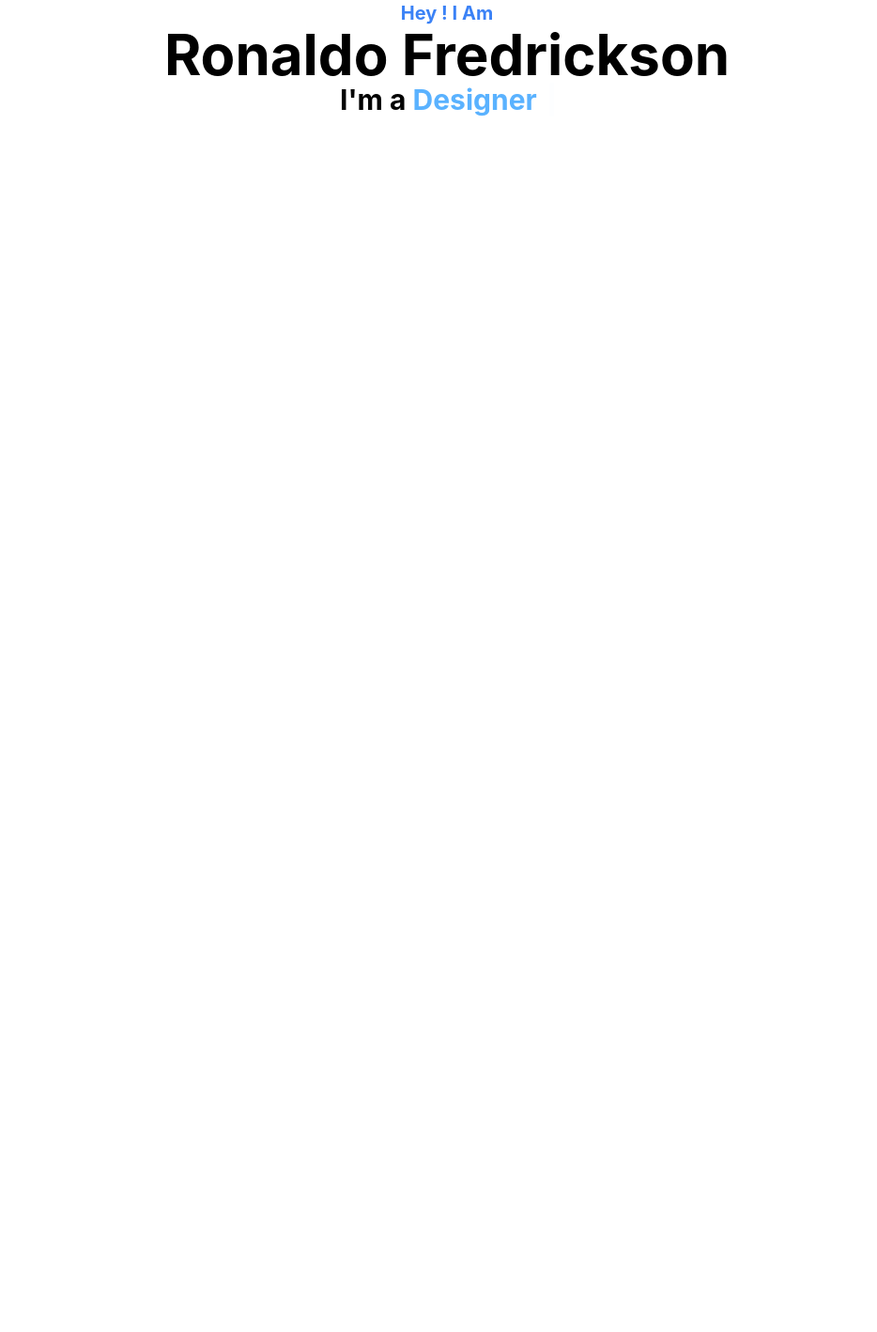
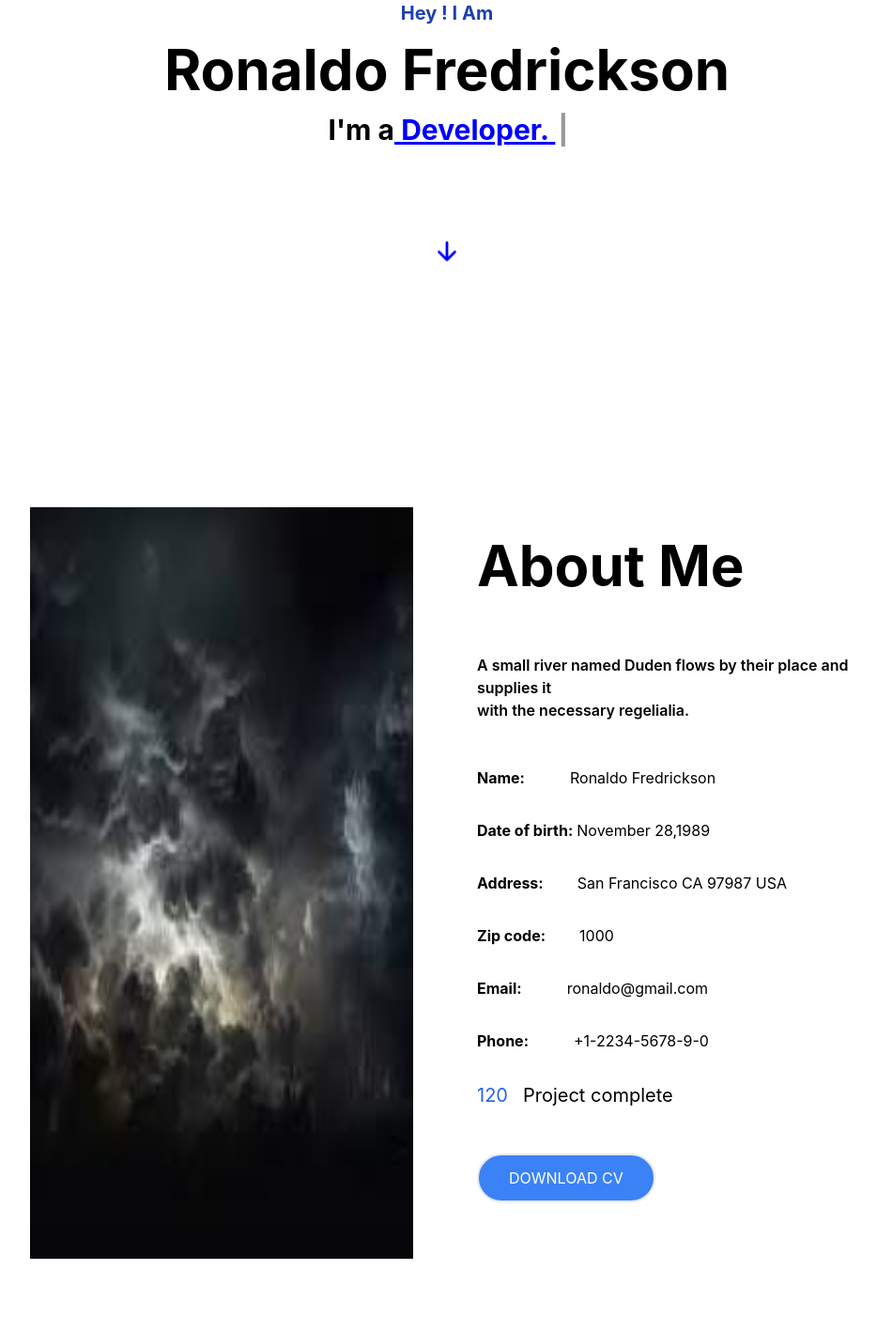
Before and after one commit to likhittha/firstproject, a React (Create React App) app: page /portfolio in a window 1280 px wide. Shown: the part 260-1678 px from the top of the page at 94% size, without its empty margins (164-1098 px from the left). Before the commit the page ends 800 px from the top, so only its background shows below. Built offline with nearby package versions, Linux system fonts and the light colour scheme.

Commit message:
new update
new update

```diff
--- /dev/null
+++ b/src/Screens/Portfolio/Fileone.css
@@ -0,0 +1,51 @@
+.nav-item {
+    position: relative;
+    transition: all 0.3s ease-in-out;
+  }
+
+  .nav-item::after {
+    content: '';
+    position: absolute;
+    left: 50%; /* Start from the center */
+    bottom: -2px; /* Adjust this value to your liking */
+    width: 0;
+    height: 2px;
+    background-color: #5AB2FF; /* Underline color */
+    transition: none; /* Remove transition */
+  }
+
+  .nav-item:hover::after {
+    animation: expandUnderline 0.3s ease-in-out forwards;
+  }
+
+  @keyframes expandUnderline {
+    0% {
+      width: 0;
+      left: 50%; /* Start from the center */
+    }
+    50% {
+      width: 100%; /* Expand to the right */
+      left: 0; /* Move to the left edge */
+    }
+    100% {
+      width: 100%; /* Maintain width */
+      left: 0; /* Stay at the left edge */
+    }
+  }
+
+
+
+
+  .animated-icon {
+    animation: slideDown 3s linear infinite;
+
+  }
+
+  @keyframes slideDown {
+    0% {
+      transform: translateY(-100%); /* Start position: off the top */
+    }
+    100% {
+      transform: translateY(100%); /* End position: off the bottom */
+    }
+  }
--- a/src/Screens/Portfolio/Fileone.js
+++ b/src/Screens/Portfolio/Fileone.js
@@ -1,11 +1,19 @@
 import { Link } from "react-router-dom";
 import { useTypewriter, Cursor } from "react-simple-typewriter";
+import { IoArrowDown } from "react-icons/io5";
+import { FaMicrosoft } from "react-icons/fa6";
+import { TiVendorAndroid } from "react-icons/ti";
+import { FaJava } from "react-icons/fa6";
+import { FaGoogle } from "react-icons/fa";
+import { SiAdobe } from "react-icons/si";
+import "./Fileone.css"
+import cloud from "./cloud1.jpg"
 export const Fileone = () => {
   const [text] = useTypewriter({
-    words: ["Developer", "Designer", "Freelancer"],
+    words: [ "Web Designer.", "Developer.", "Photographer." , "Marketer." , "Blogger." ],
     loop: {},
     typeSpeed: 100,
-    deleteSpeed: 80,
+    deleteSpeed: 50,
   });
 
   return (
@@ -13,7 +21,7 @@ export const Fileone = () => {
       <div className="bg-white h-[100vh]">
         <div className="flex p-8 justify-between items-center px-60 ">
           <div className=" flex justify-center items-center cursor-pointer ">
-            <p className="text-3xl text-white bg-blue-500 rounded-full font-bold justify-center items-center flex h-9 w-9 ">
+            <p className="text-3xl text-white bg-blue-800 rounded-full font-bold justify-center items-center flex h-9 w-9 ">
               {" "}
               R
             </p>
@@ -21,46 +29,102 @@ export const Fileone = () => {
           </div>
 
           <nav className="">
-            <ul className="flex gap-9   ">
-              <li className="hover:underline decoration-blue-500 decoration-2 ">
+          <ul className="flex gap-9">
+              <li className="nav-item">
                 <Link to="/">Home</Link>
               </li>
-              <li className="hover:underline decoration-blue-500 decoration-2">
+              <li className="nav-item">
                 <Link to="/about">About</Link>
               </li>
-              <li className="hover:underline  decoration-blue-500 decoration-2">
+              <li className="nav-item">
                 <Link to="/resume">Resume</Link>
               </li>
-              <li className="hover:underline  decoration-blue-500 decoration-2">
+              <li className="nav-item">
                 <Link to="/services">Services</Link>
               </li>
-              <li className="hover:underline  decoration-blue-500 decoration-2">
+              <li className="nav-item">
                 <Link to="/project">Project</Link>
               </li>
-              <li className="hover:underline  decoration-blue-500 decoration-2">
+              <li className="nav-item">
                 <Link to="/my blog">My blog</Link>
               </li>
-              <li className="hover:underline  decoration-blue-500 decoration-2">
+              <li className="nav-item">
                 <Link to="/contact">Contact</Link>
               </li>
             </ul>
+
           </nav>
         </div>
         <div className="justify-around flex flex-col items-center p-40">
-          <p className="text-blue-500 text-xl font-bold ">Hey ! I Am</p>
-          <p className="text-6xl font-bold ">Ronaldo Fredrickson </p>
+          <p className="text-blue-800 text-xl font-bold ">Hey ! I Am</p>
+          <p className="text-6xl font-bold p-4 ">Ronaldo Fredrickson </p>
           <p className="text-3xl font-bold ">
             I'm a
-            <span style={{ fontWeight: "bold", color: "#5AB2FF" }}>
+            <  span style={{ fontWeight: "bold",text: "4xl" , color: "blue",  textDecoration:"underline"  }}>
               {" "}
               {text}{" "}
             </span>
             <span>
-              <Cursor cursorColor="#5AB2FF" />
+              <Cursor cursorColor="gray" />
             </span>
           </p>
+     <div className="p-9 mt-9 flex justify-center items-center ">
+      <div className="animated-icon ">
+        <IoArrowDown color="blue" size={30} py-4 />
+      </div>
+    </div>
+
+
+
+
+
         </div>
       </div>
+
+<div className="bg-white h-[100vh] ">
+  <div className="flex px-40 ">
+<div className="flex-1  flex justify-center items-center ">
+<div className=" ">  <img className="h-[100vh] px-9" src={cloud}  /> </div>
+
+
+</div>
+
+<div className=" flex-1 ">
+<div className="text-6xl font-bold p-8">About Me</div>
+<div className="p-8 text-black font-semibold ">A small river named Duden flows by their place and supplies it <br/>
+with the necessary regelialia.</div>
+<div className="">
+<div className="flex px-8 py-4"><div className=" font-bold"> Name:</div> <div className="flex px-12 "> Ronaldo Fredrickson  </div> </div>
+<div className="flex px-8 py-4 "><div className=" font-bold">Date of birth:</div><div className="flex px-1 ">November 28,1989   </div></div>
+<div className="flex px-8 py-4 "><div className="font-bold">Address:</div><div className="flex px-9 ">San Francisco CA 97987 USA</div></div>
+<div className="flex px-8 py-4 "><div className="font-bold">Zip code:</div><div className="flex px-9"> 1000</div></div>
+
+<div className="flex px-8 py-4 "><div className="font-bold">Email:</div><div className="flex px-12">ronaldo@gmail.com</div></div>
+
+<div className="flex px-8 py-4 "><div className="font-bold">Phone:</div><div className="flex px-12">+1-2234-5678-9-0</div></div>
+<div  className="flex px-8 py-4 text-xl "> <div className= "text-blue-600 flex ">120  </div><div className="flex px-4">Project complete  </div>
+</div>
+<div className="p-8">
+<button className="border-2 rounded-full bg-blue-500 p-1 text-white px-8 py-3 hover:text-black ">DOWNLOAD CV</button>
+</div>
+</div>
+</div>
+</div>
+
+<div className=" h-[30vh] flex px-40 ">
+<div className=" flex flex-1 justify-center item-center py-20"> <FaMicrosoft size={50}   /><div className="text-2xl text-bold px-6 py-2"> Microsoft </div> </div>
+<div className=" flex flex-1 justify-center item-center py-20 "> <TiVendorAndroid size={50} /><div className="text-2xl text-bold  px-6 py-2"> Android </div>  </div>
+<div className=" flex flex-1 justify-center item-center py-20 "><FaJava size={50} /><div className="text-2xl text-bold px-6 py-2"> Java </div>  </div>
+<div className=" flex flex-1 justify-center item-center py-20 "><FaGoogle size={50}  /><div className="text-2xl text-bold px-6 py-2"> Google </div>  </div>
+<div className=" flex flex-1 justify-center item-center py-20 "><SiAdobe size={50}  /> <div className="text-2xl text-bold px-6 py-2"> Adobe</div> </div>
+
+
+
+</div>
+</div>
+
+
+
     </>
   );
 };
```
Also changed, not shown: src/Screens/Portfolio/cloud.jpg (added), src/Screens/Portfolio/cloud1.jpg (added).
